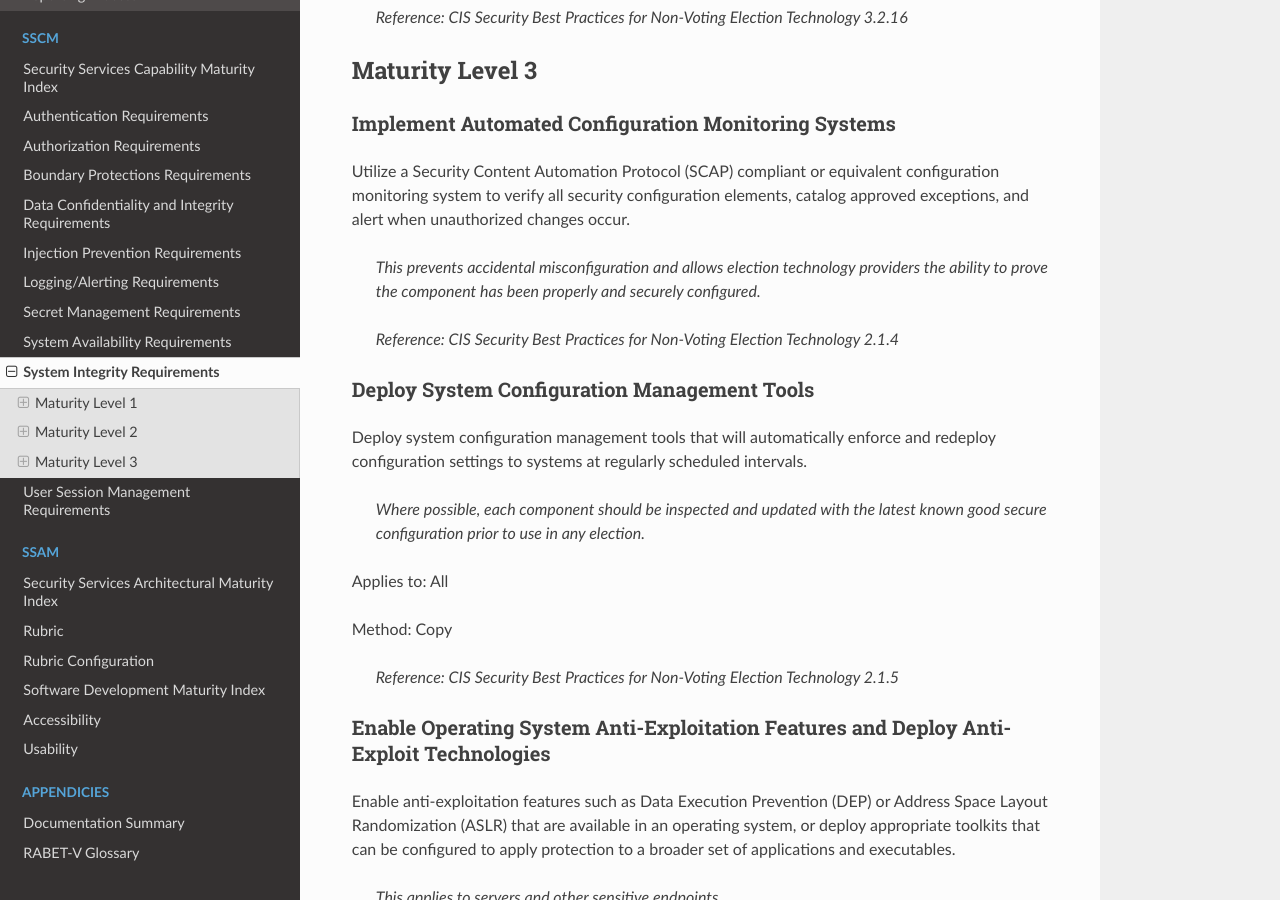
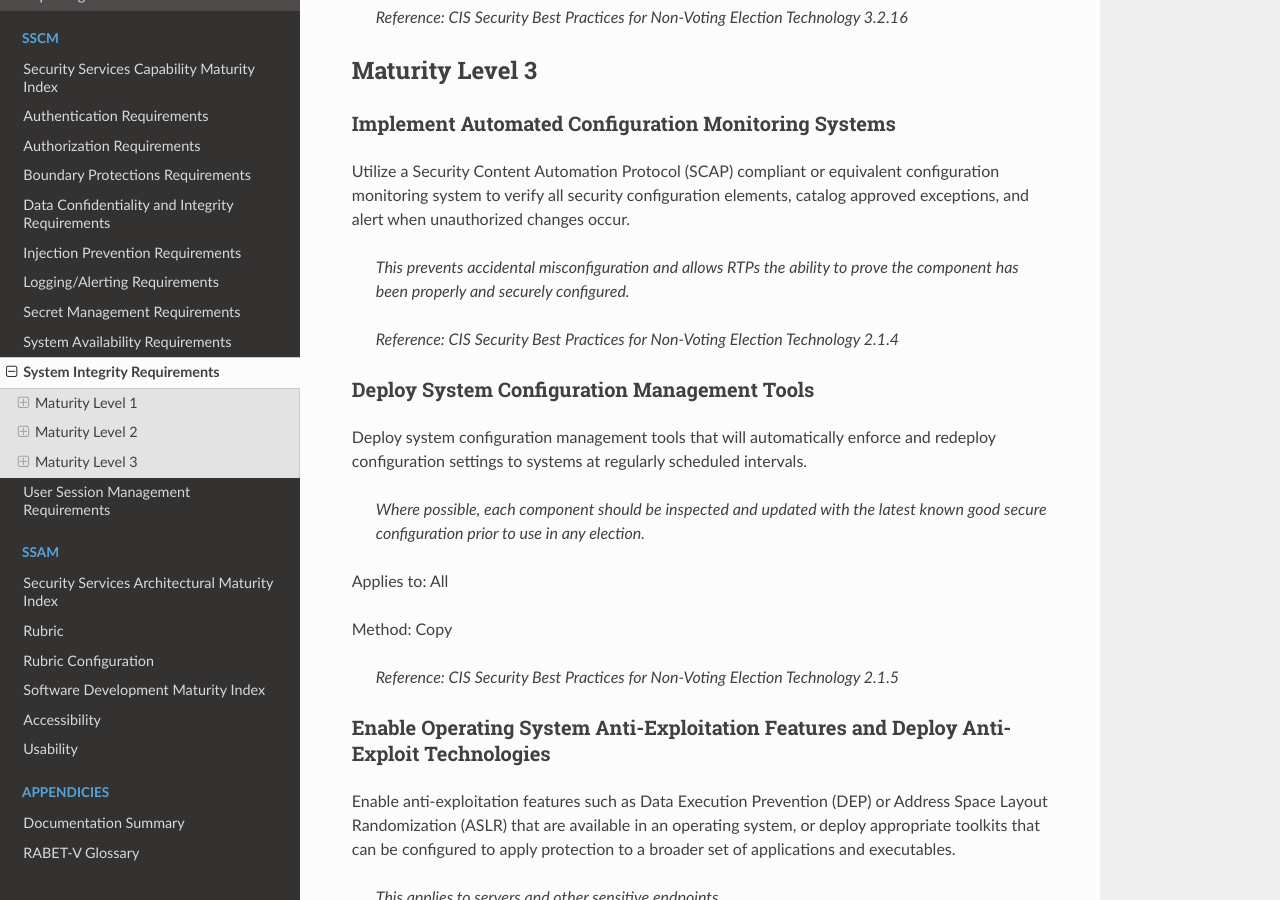
Before and after one commit to it-dept-cis/RABET-V-Pilot, a Sphinx documentation site: the page built from docs/source/Security_Services_Capability_Maturity_Index/System_Integrity_Requirements.md, in a window 1280 px wide and 900 px high, scrolled down 4204 px. Built offline with Sphinx 7.4.7 and the Read the Docs theme 2.0.0, drawn with Linux system fonts in a browser that asks for light colours; pages that are not in the unit, such as notebooks, are missing from menus.

Commit message:
Update System_Integrity_Requirements.md
keeping consistent terminology - changed election technology provider to RTP

```diff
--- a/docs/source/Security_Services_Capability_Maturity_Index/System_Integrity_Requirements.md
+++ b/docs/source/Security_Services_Capability_Maturity_Index/System_Integrity_Requirements.md
@@ -152,7 +152,7 @@ Method: Copy
 
 Utilize a Security Content Automation Protocol (SCAP) compliant or equivalent configuration monitoring system to verify all security configuration elements, catalog approved exceptions, and alert when unauthorized changes occur.
 
-> This prevents accidental misconfiguration and allows election technology providers the ability to prove the component has been properly and securely configured.
+> This prevents accidental misconfiguration and allows RTPs the ability to prove the component has been properly and securely configured.
 
 > Reference: CIS Security Best Practices for Non-Voting Election Technology 2.1.4
 
```
